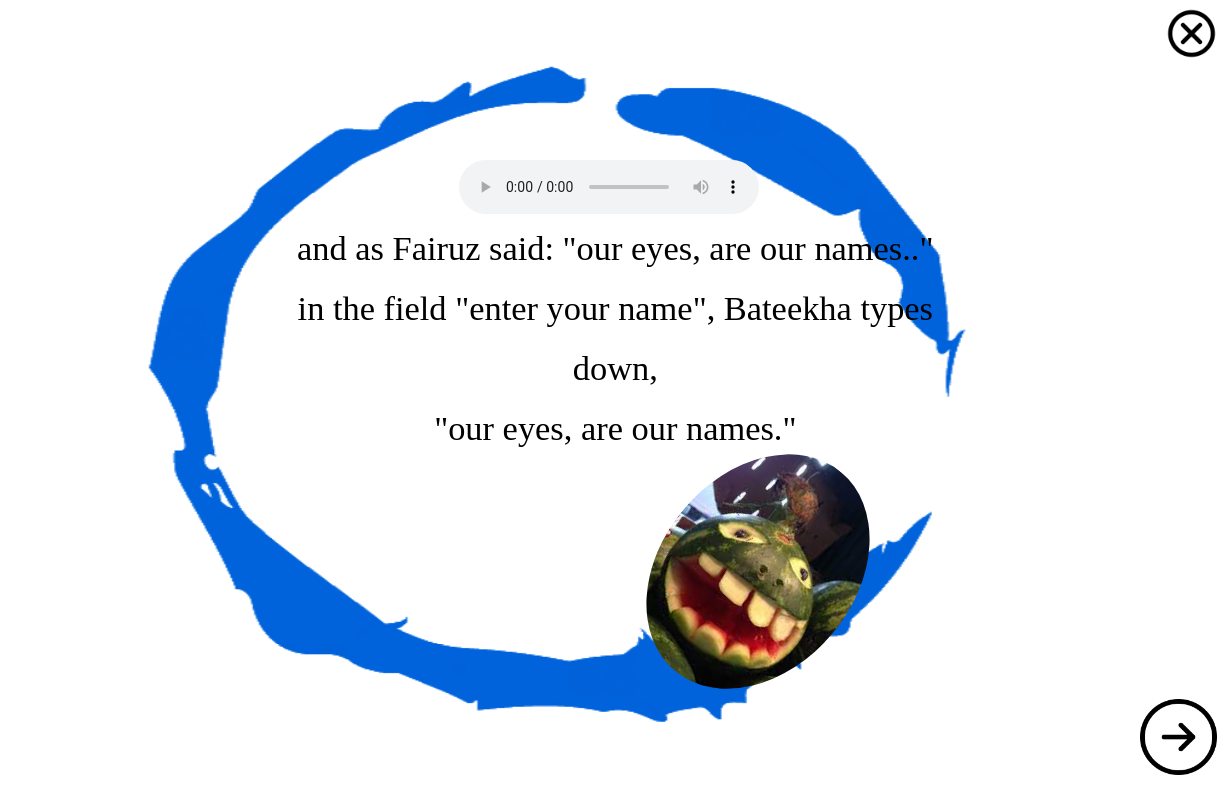
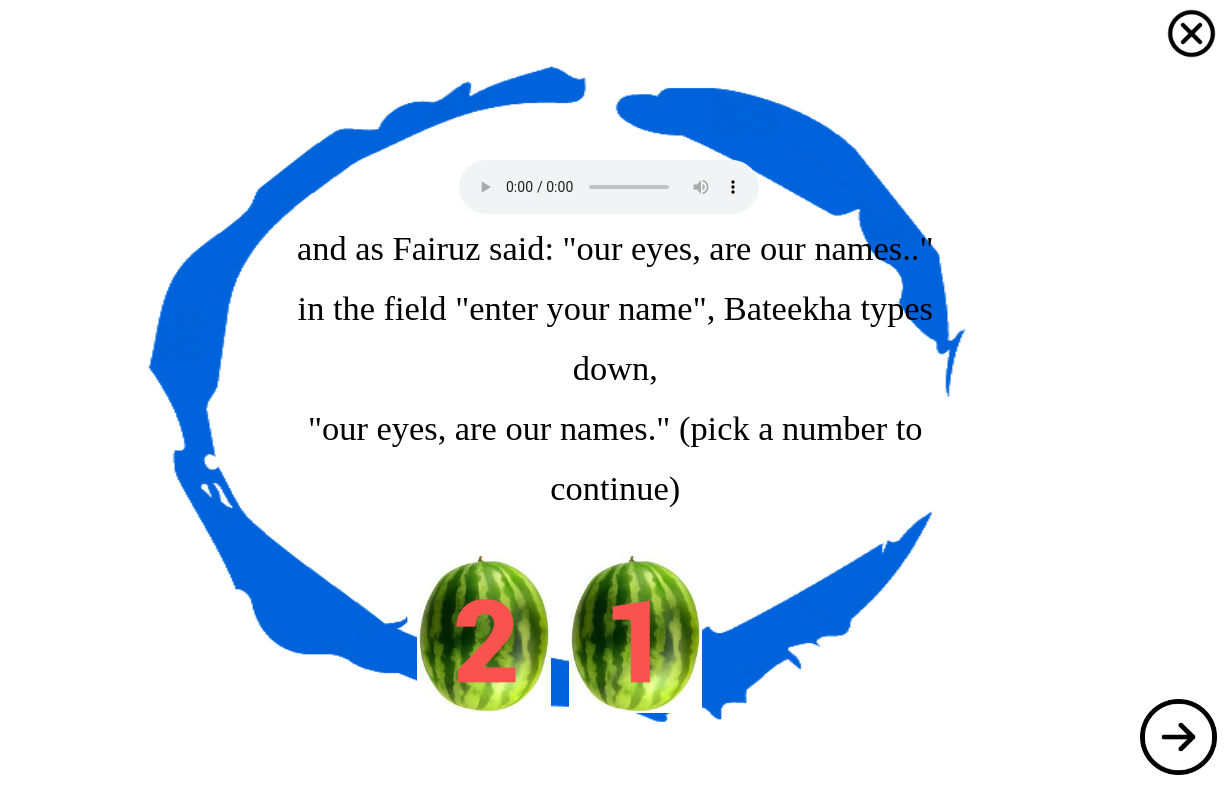
Before and after one commit to linarawwas/LOJK, a plain HTML site: page 7thpage.html in a window 1280 px wide. Shown: the full height of the page, 55-1280 px from the left. Drawn offline with Linux system fonts and the light colour scheme.

Commit message:
final but add the link to the pages in 7thpage.html to image 1 and image two to its respective options in the story in the place of (href=#8thpage) for each one

```diff
--- a/7thpage.html
+++ b/7thpage.html
@@ -20,8 +20,13 @@
     <p>
         and as Fairuz said: "our eyes, are our names.." <br>
        in the field "enter your name", Bateekha types down, <br>
-        "our eyes, are our names."    </p>
-        <img src="7thpage.jpeg" alt="">
+        "our eyes, are our names."
+      (pick a number to continue)    </p>
+       <div class="imgdiv">
+        <a href="#8thpage"><img src="images.jpg" alt="2"></a>
+<a href="#8thpage"><img src="images (1).jpg" alt="2"></a>
+
+</div>
       </div>
       <div class="bottom">
         <a href="5thPage.html">
--- a/7thpagestyle.css
+++ b/7thpagestyle.css
@@ -59,10 +59,14 @@
     padding: 0;
     height: 95%;
   }
-.main img{
-  margin-left:60%;
-  margin-bottom:10%;
-  margin-top:-5%;
-  border-radius: 50%;
-  transform: rotate(40deg);
+.main .imgdiv{
+  display:flex;
+  margin-left:35%;
+  justify-content: space-around;
+  width:30%;
+  margin-top: 0;
 }
+.main .imgdiv img{
+  height:10rem;
+
+}
```
Also changed, not shown: images (1).jpg (added), images.jpg (added), watermelon-4988432_960_720.webp (added).
